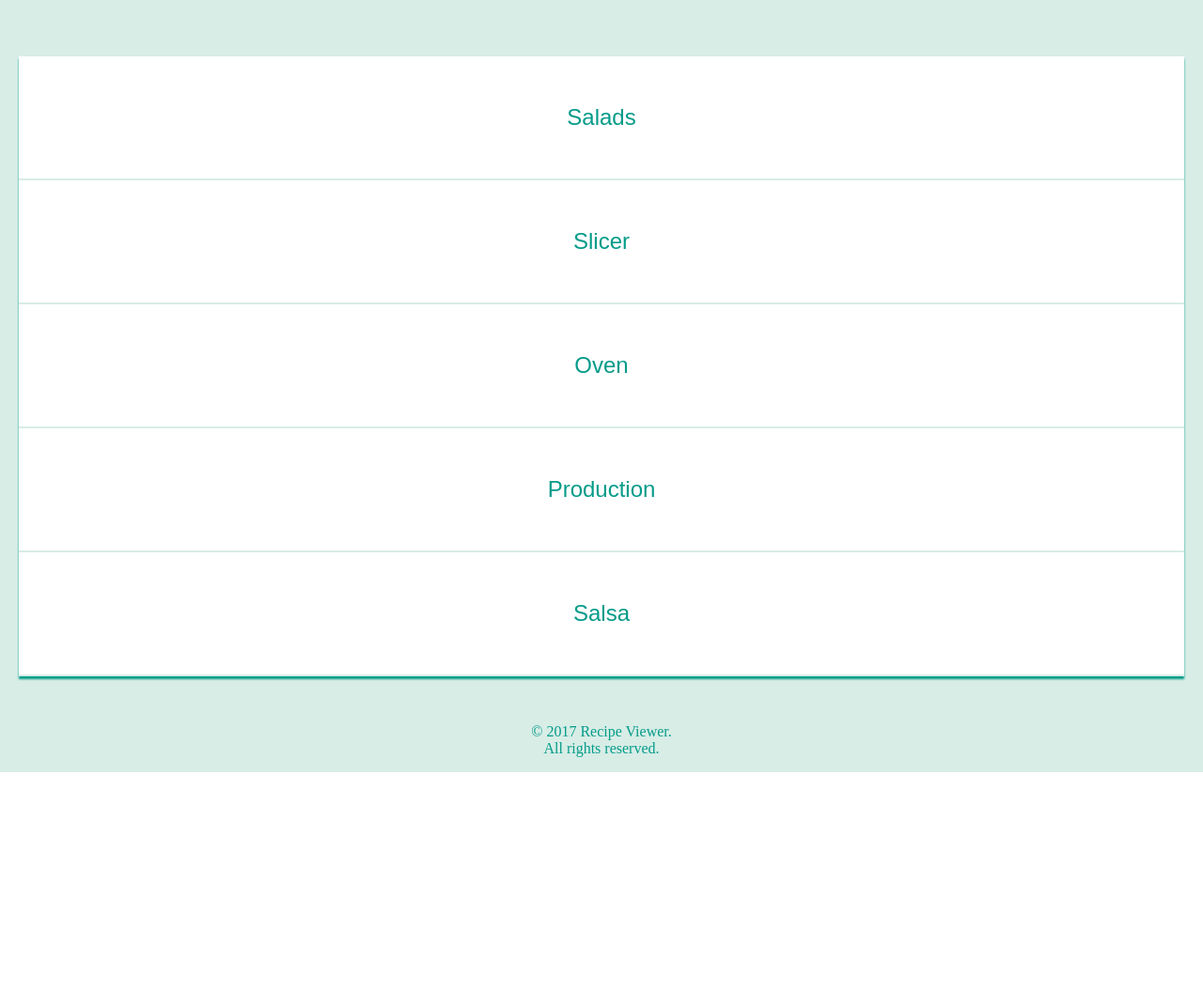
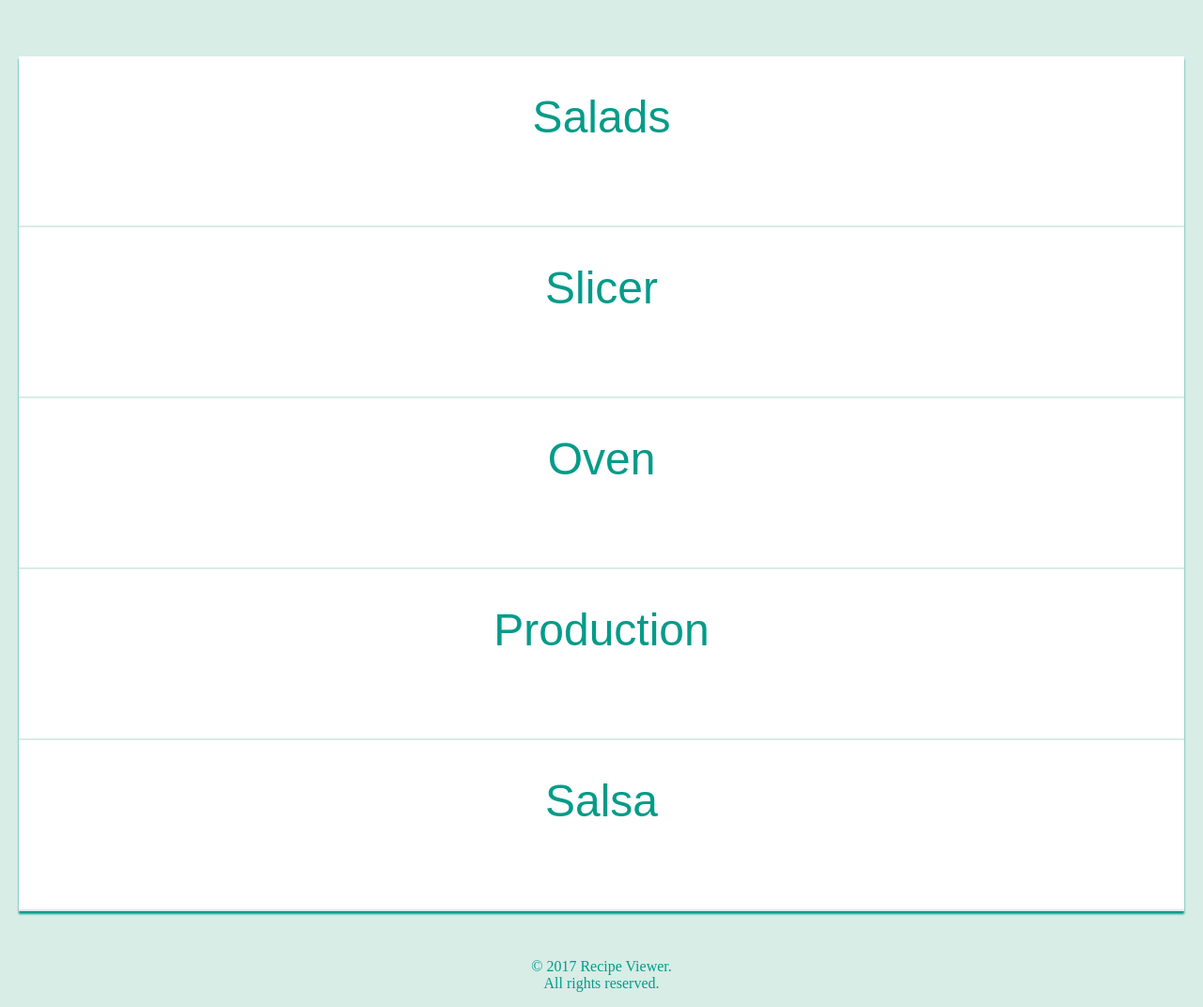
Before and after one commit to djuarez94/recipeReview_Application, a PHP site: page / in a window 1280 px wide. Shown: the part 200-1272 px from the top of the page at 94% size. Before the commit the page ends 1022 px from the top, so only its background shows below. Run offline with PHP 8.4, Linux system fonts and the light colour scheme.

Commit message:
index.php nav fix

```diff
--- a/css/styles.css
+++ b/css/styles.css
@@ -37,12 +37,12 @@ img.logo:hover {
 
 .positions a {
     display: block;
-    height: 130px;
+    height: 180px;
     line-height: 130px;
     border-bottom: solid 2px #d7ede6;
     text-decoration: none;
     font-family: sans-serif;
-    font-size: 1.5em;
+    font-size: 3em;
     color: #049b89;
 
   -o-transition:.5s;
```
